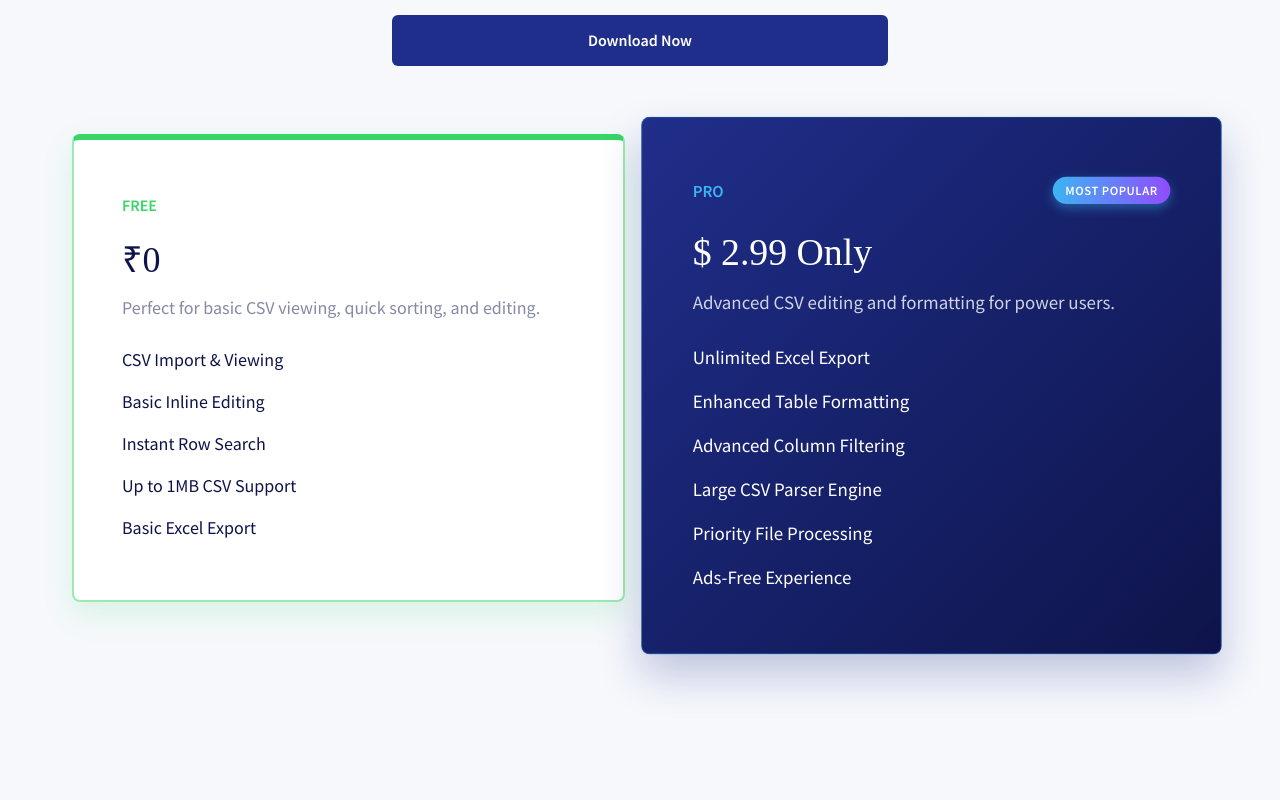
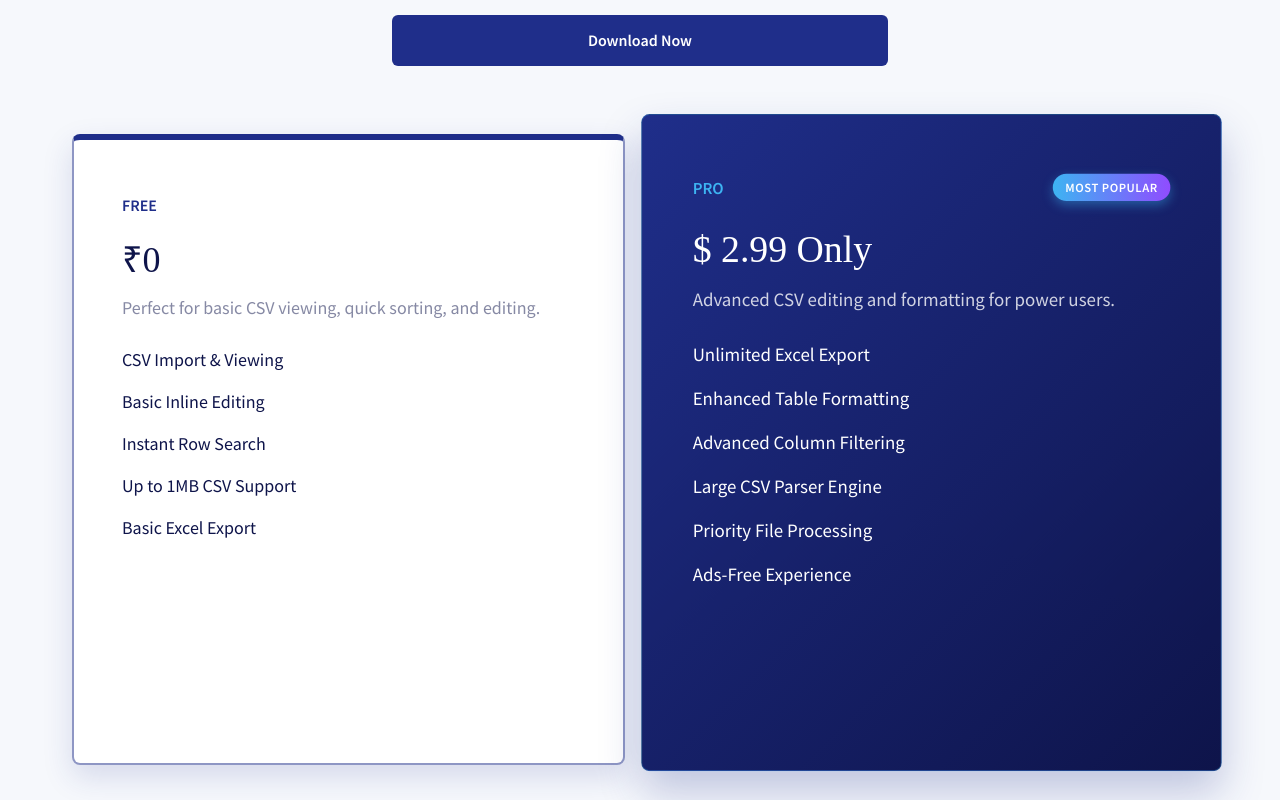
Before and after one commit to abhuzz/lekhasheet_web, a website with bundled scripts: page index.html in a window 1280 px wide. Shown: the part 2460-3260 px from the top of the page. Built offline with nearby package versions, Linux system fonts and the light colour scheme; a web font is replaced by a local one.

Commit message:
build: compile latest SCSS changes to CSS

```diff
--- a/src/styles/css/index.css
+++ b/src/styles/css/index.css
@@ -1331,7 +1331,7 @@ section#price .price-list .price-list-item {
   display: flex;
   flex-direction: column;
   gap: 20px;
-  height: fit-content;
+  height: 100%;
 }
 @media screen and (min-width: 768px) {
   section#price .price-list .price-list-item {
@@ -1401,18 +1401,18 @@ section#price .price-list .price-list-item .primary-button {
 }
 section#price .price-list .price-list-item.free {
   background-color: #ffffff;
-  border: 2px solid rgba(55, 214, 103, 0.5);
-  border-top: 6px solid #37D667;
-  box-shadow: 0 12px 30px rgba(55, 214, 103, 0.15);
+  border: 2px solid rgba(31, 46, 138, 0.5);
+  border-top: 6px solid #1F2E8A;
+  box-shadow: 0 12px 30px rgba(31, 46, 138, 0.15);
   transform: translateY(-4px);
   transition: transform 0.3s ease, box-shadow 0.3s ease;
 }
 section#price .price-list .price-list-item.free:hover {
   transform: translateY(-8px);
-  box-shadow: 0 20px 40px rgba(55, 214, 103, 0.25);
+  box-shadow: 0 20px 40px rgba(31, 46, 138, 0.25);
 }
 section#price .price-list .price-list-item.free .title {
-  color: #37D667;
+  color: #1F2E8A;
 }
 section#price .price-list .price-list-item.pro {
   background: linear-gradient(135deg, #1F2E8A 0%, #0e144a 100%);
```
Also changed, not shown: 1 other file.
